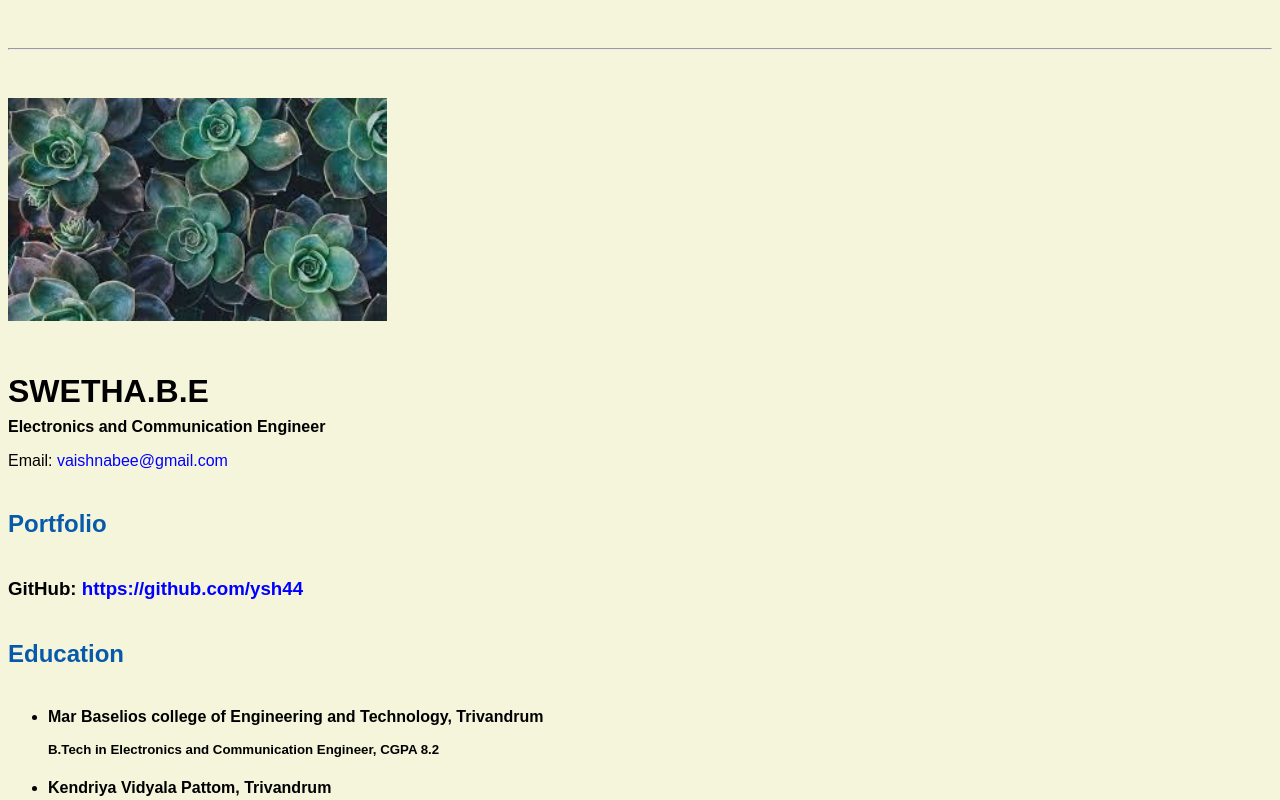
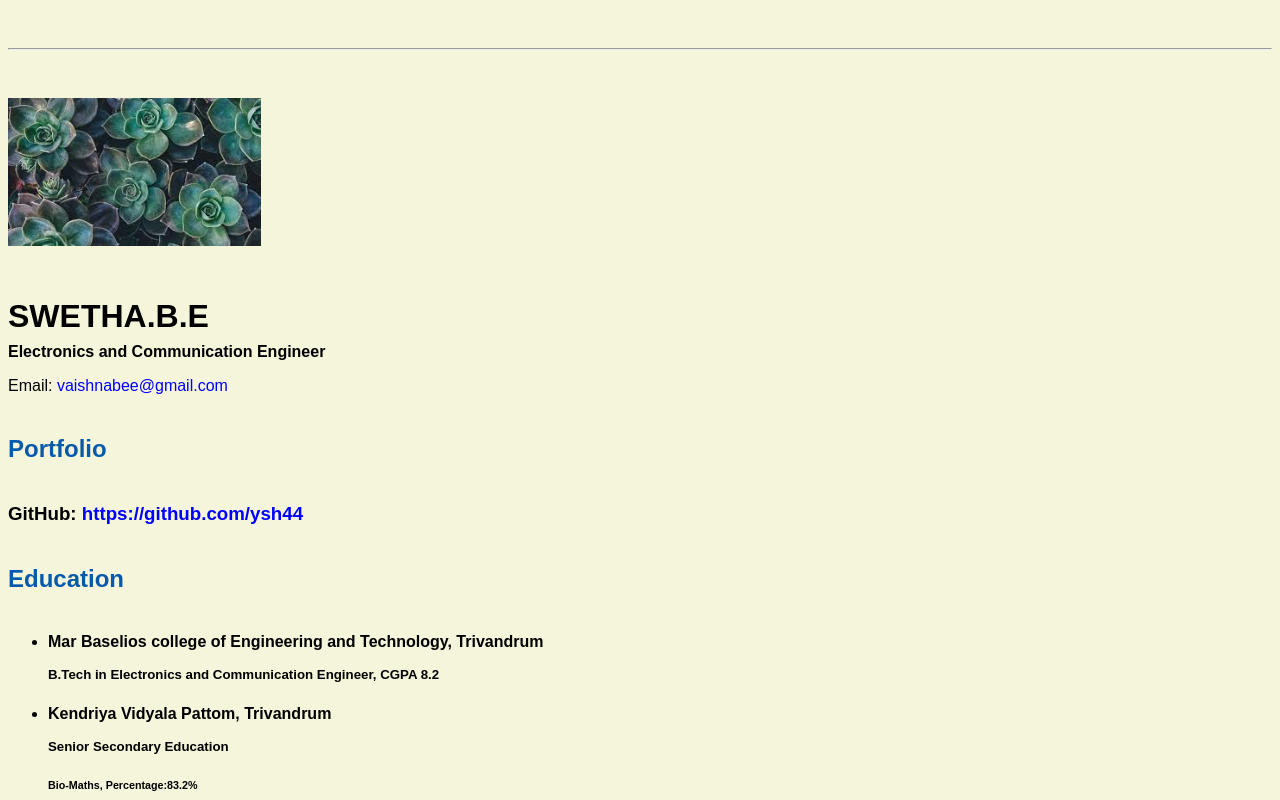
Before and after one commit to ysh44/ysh44.github.io, a plain HTML site: page resume.html in a window 1280 px wide. Shown: the top 800 px of the page. Drawn offline with Linux system fonts and the light colour scheme.

Commit message:
Update resume.html

```diff
--- a/resume.html
+++ b/resume.html
@@ -17,7 +17,7 @@
   <body>
     <hr>
 
-    <img src="images/er.jpg" width="30%">
+    <img src="images/er.jpg" width="20%">
 
     <h1>SWETHA.B.E</h1>
     <h4>Electronics and Communication Engineer</h4>
@@ -65,9 +65,9 @@
 
    <p><h2>Personal Profile</h2>
     <ul>
-      <li>Nationality     : Indian</li>
-      <li>Marital Status  : Single</li>
-      <li>known Languages : English,Hindi,Tamil,Malayalam</li>
+      <li>Nationality      : Indian</li>
+      <li>Marital Status   : Single</li>
+      <li>known Languages  : English,Hindi,Tamil,Malayalam</li>
     </ul></p>
 
   </body>
```
